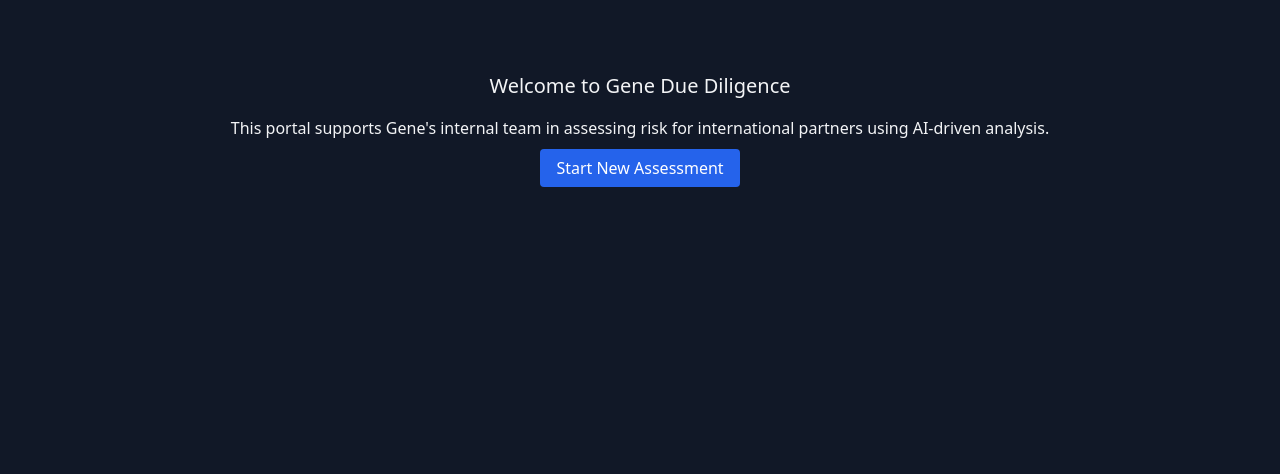
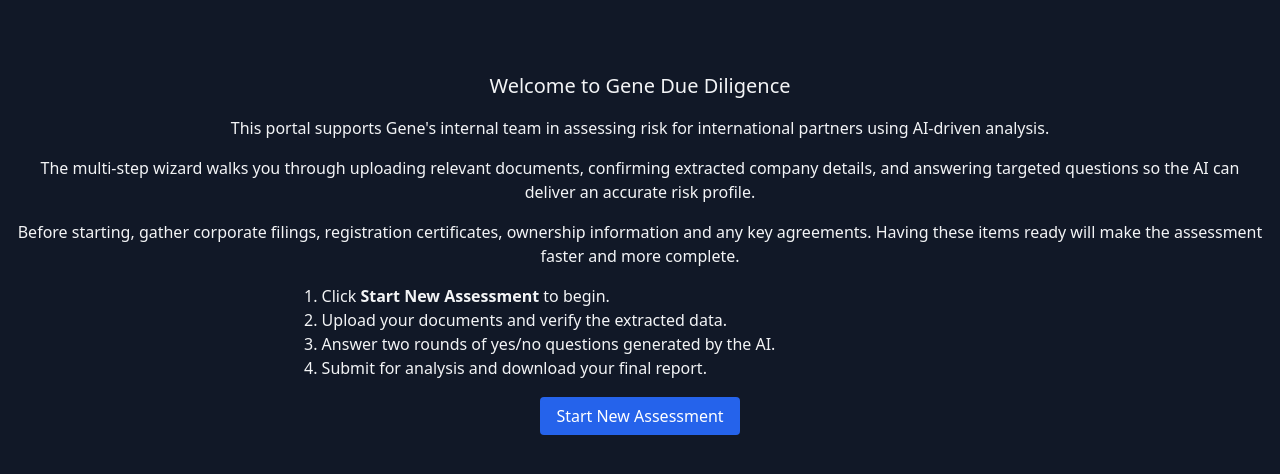
Before and after one commit to sherafyk/GB1, a FastAPI app: page / in a window 1280 px wide. Shown: the part 64-538 px from the top of the page. Run offline with FastAPI, Linux system fonts and the light colour scheme; some libraries are stand-ins or nearby versions.

Commit message:
Expand home page instructions

```diff
--- a/templates/index.html
+++ b/templates/index.html
@@ -4,6 +4,14 @@
 <div class="text-center mt-10">
     <h2 class="text-xl mb-4">Welcome to Gene Due Diligence</h2>
     <p class="mb-4">This portal supports Gene's internal team in assessing risk for international partners using AI-driven analysis.</p>
+    <p class="mb-4">The multi-step wizard walks you through uploading relevant documents, confirming extracted company details, and answering targeted questions so the AI can deliver an accurate risk profile.</p>
+    <p class="mb-4">Before starting, gather corporate filings, registration certificates, ownership information and any key agreements. Having these items ready will make the assessment faster and more complete.</p>
+    <ol class="list-decimal list-inside text-left max-w-2xl mx-auto mb-6">
+        <li>Click <strong>Start New Assessment</strong> to begin.</li>
+        <li>Upload your documents and verify the extracted data.</li>
+        <li>Answer two rounds of yes/no questions generated by the AI.</li>
+        <li>Submit for analysis and download your final report.</li>
+    </ol>
     <a href="/wizard/upload" class="px-4 py-2 bg-blue-600 hover:bg-blue-700 rounded text-white">Start New Assessment</a>
 </div>
 {% endblock %}
```
